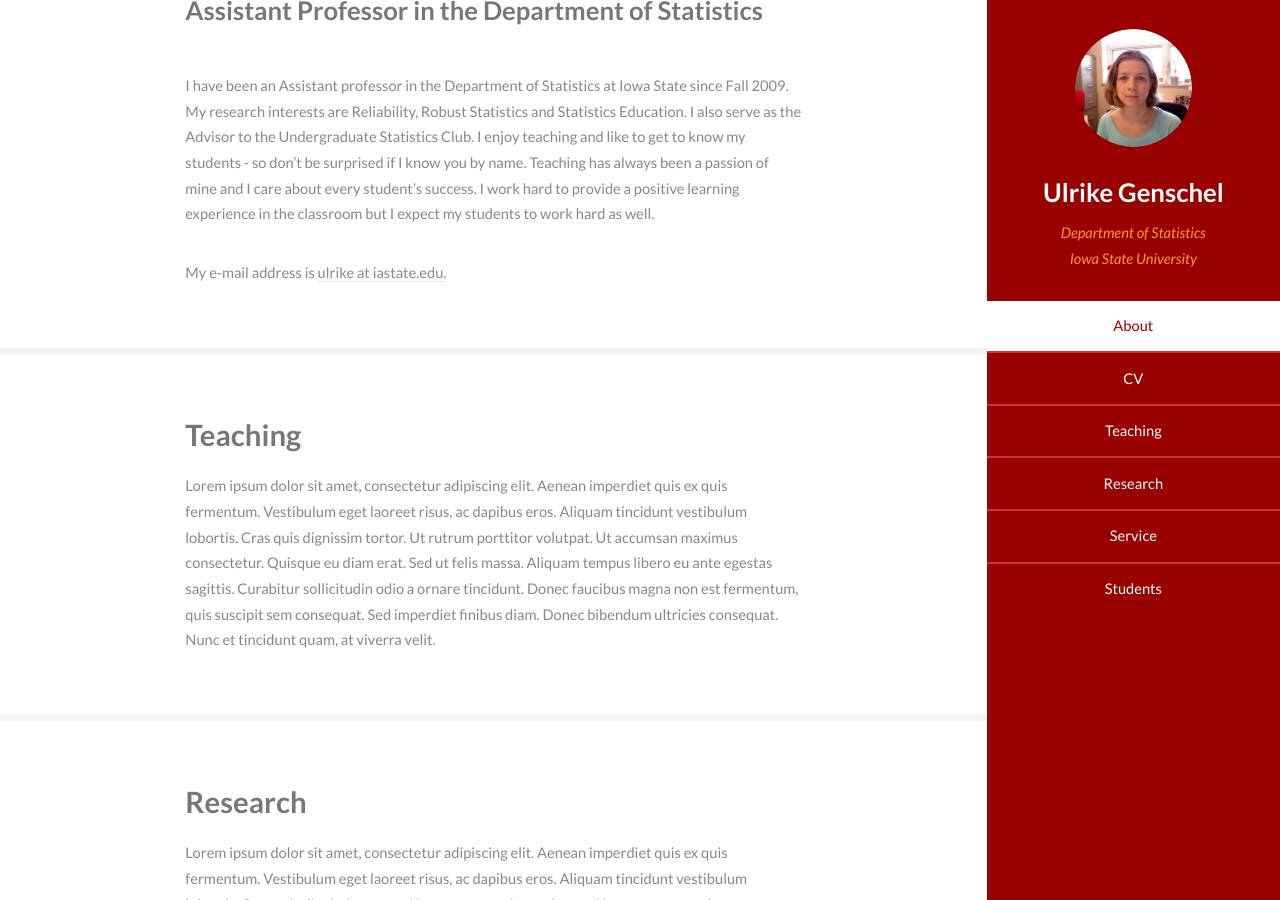
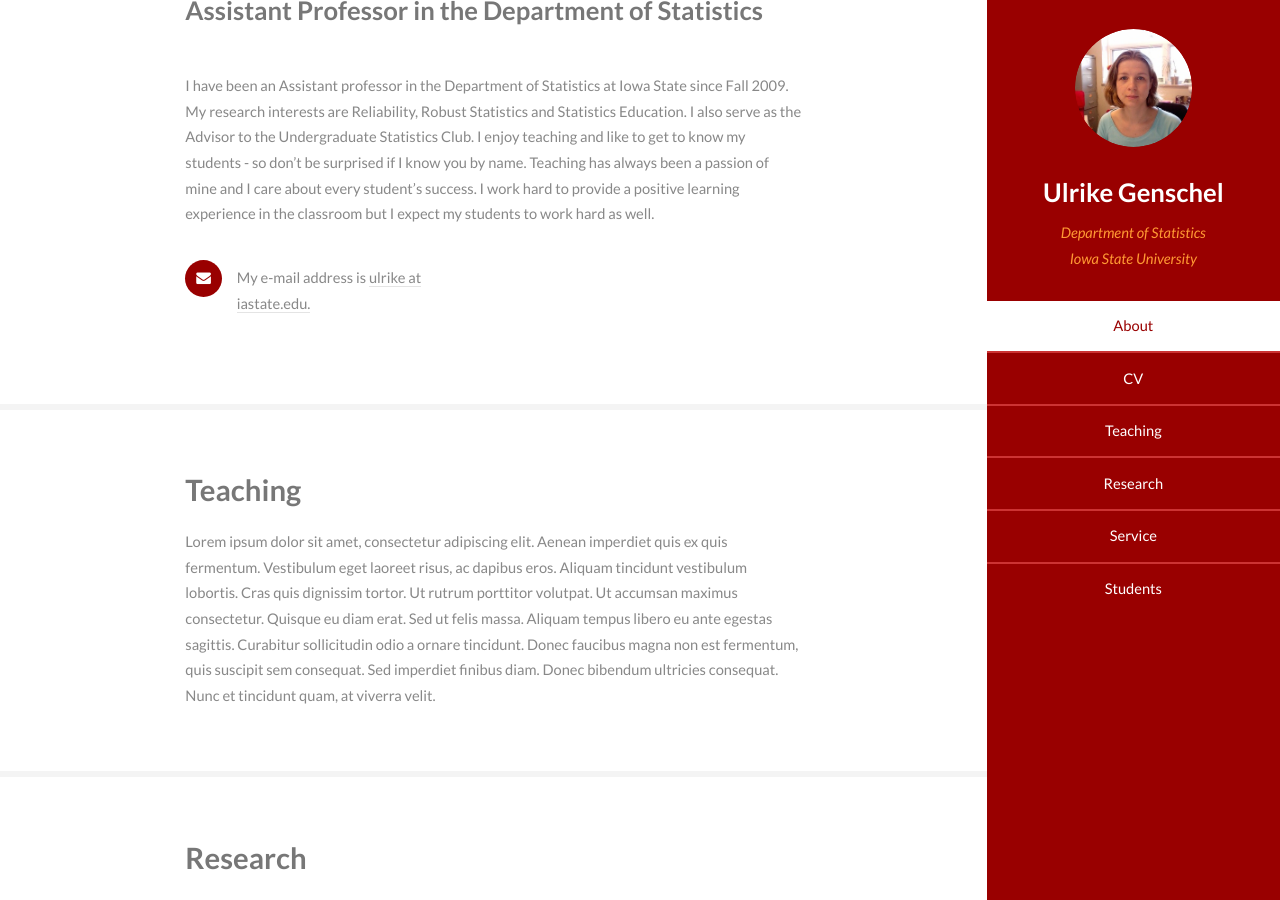
Before and after one commit to ugenschel/ugenschel.github.io, a Jekyll site: the page built from index.html, in a window 1280 px wide and 900 px high, scrolled down 374 px. Built offline with Jekyll 4.4.1, drawn with Linux system fonts in a browser that asks for light colours.

Commit message:
styled the e-mail address

```diff
--- a/index.html
+++ b/index.html
@@ -16,9 +16,9 @@ layout: default
       provide a positive learning experience in the classroom but I expect my
       students to work hard as well.
     </p>
-    <p>
-      My e-mail address is <a href="mailto:ulrike@iastate.edu">ulrike at iastate.edu.</a>
-    </p>
+    <ul class="feature-icons">
+      <li class="fa-envelope">My e-mail address is <a href="mailto:ulrike@iastate.edu">ulrike at iastate.edu.</a></li>
+    </ul>
   </div>
 </section>
 
```
